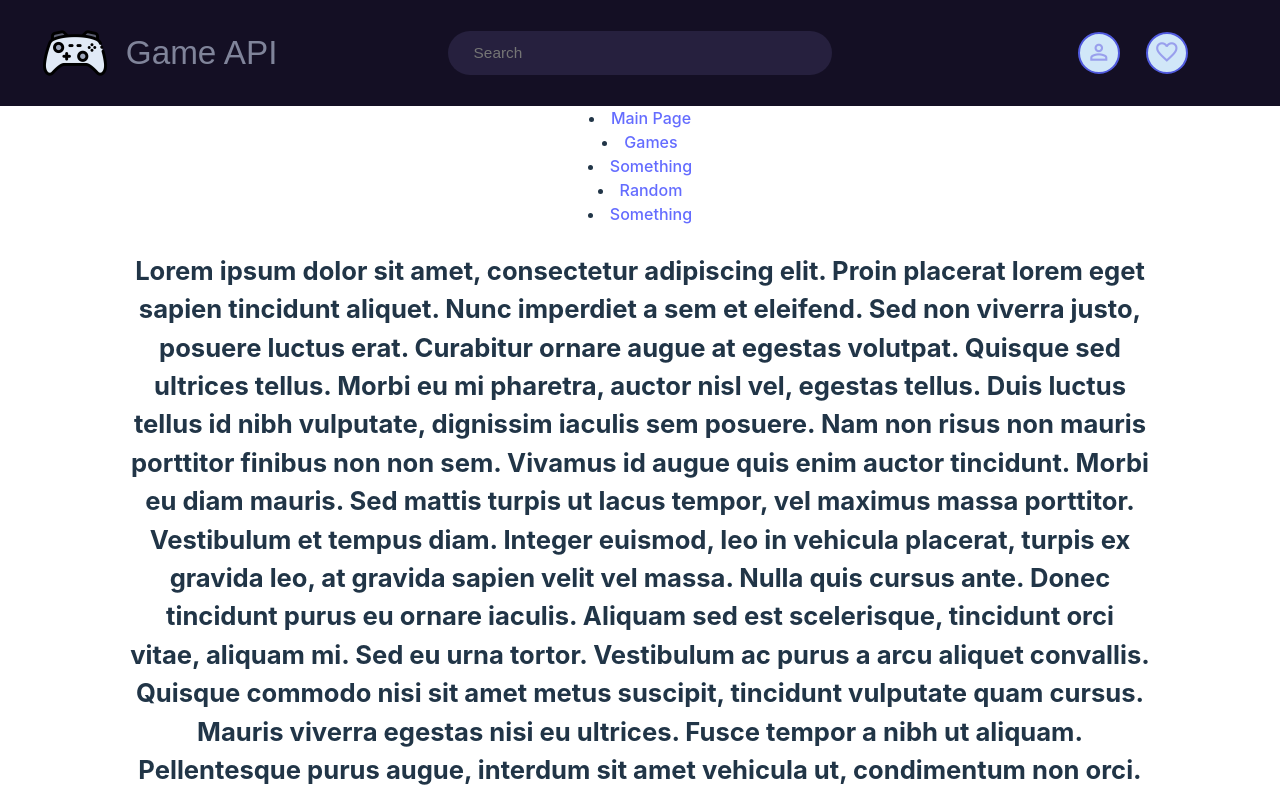
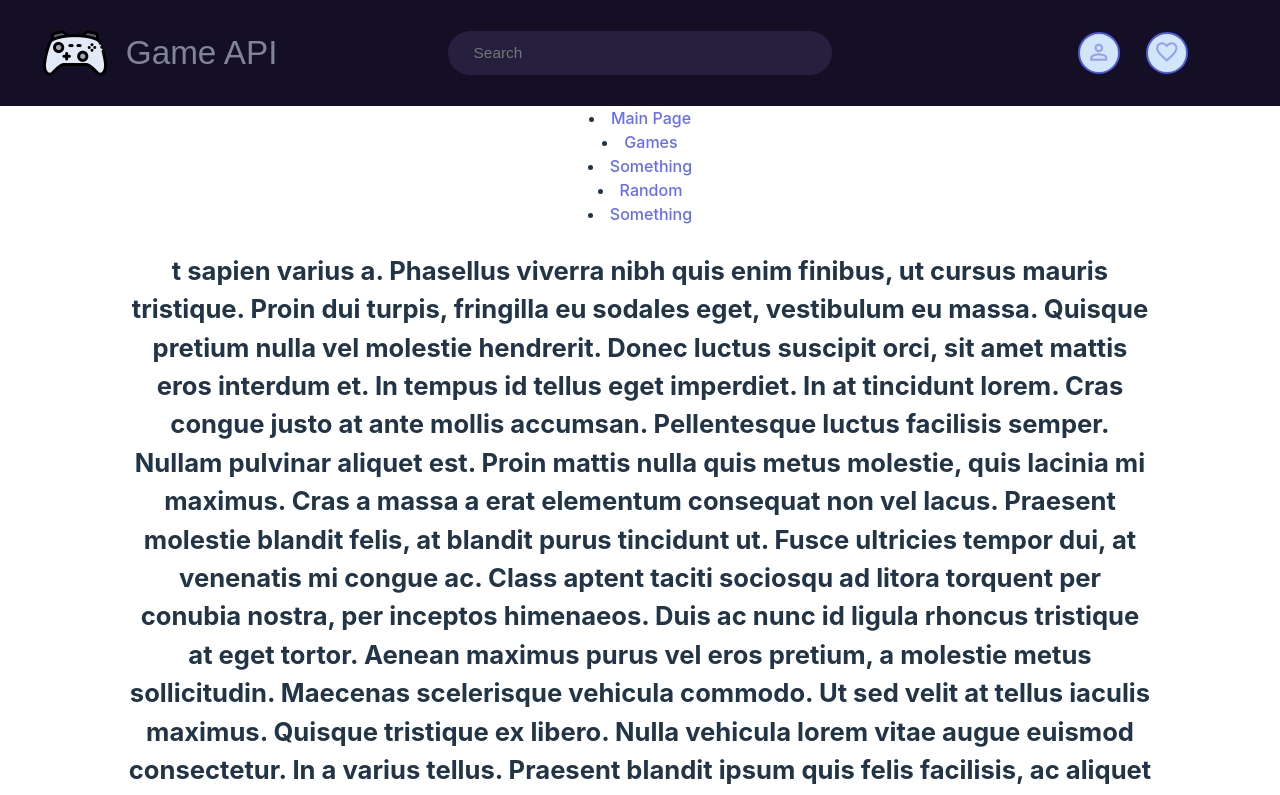
Before and after one commit to Eduard4002/steam-API-project, a React (Vite) app: page / in a window 1280 px wide. Shown: the top 795 px of the page. Built offline with nearby package versions, Linux system fonts and the light colour scheme.

Commit message:
Removing HALF of all yes very good i think is yes. 	modified:   src/App.jsx

```diff
--- a/src/App.jsx
+++ b/src/App.jsx
@@ -6,29 +6,7 @@ function App() {
   return (
     <>
       <h5>
-        Lorem ipsum dolor sit amet, consectetur adipiscing elit. Proin placerat
-        lorem eget sapien tincidunt aliquet. Nunc imperdiet a sem et eleifend.
-        Sed non viverra justo, posuere luctus erat. Curabitur ornare augue at
-        egestas volutpat. Quisque sed ultrices tellus. Morbi eu mi pharetra,
-        auctor nisl vel, egestas tellus. Duis luctus tellus id nibh vulputate,
-        dignissim iaculis sem posuere. Nam non risus non mauris porttitor
-        finibus non non sem. Vivamus id augue quis enim auctor tincidunt. Morbi
-        eu diam mauris. Sed mattis turpis ut lacus tempor, vel maximus massa
-        porttitor. Vestibulum et tempus diam. Integer euismod, leo in vehicula
-        placerat, turpis ex gravida leo, at gravida sapien velit vel massa.
-        Nulla quis cursus ante. Donec tincidunt purus eu ornare iaculis. Aliquam
-        sed est scelerisque, tincidunt orci vitae, aliquam mi. Sed eu urna
-        tortor. Vestibulum ac purus a arcu aliquet convallis. Quisque commodo
-        nisi sit amet metus suscipit, tincidunt vulputate quam cursus. Mauris
-        viverra egestas nisi eu ultrices. Fusce tempor a nibh ut aliquam.
-        Pellentesque purus augue, interdum sit amet vehicula ut, condimentum non
-        orci. Ut rhoncus leo vitae laoreet tristique. Suspendisse lobortis
-        varius quam, sit amet gravida ex sollicitudin sed. Donec malesuada
-        sagittis rutrum. Sed id ex bibendum, laoreet urna sed, dapibus libero.
-        Nulla diam diam, pretium vel eleifend sed, tempus eu justo. Donec
-        ullamcorper aliquet hendrerit. Nulla facilisi. Vestibulum in lorem vitae
-        elit tempor pulvinar. Pellentesque sodales eleifend justo, at aliquet
-        sapien varius a. Phasellus viverra nibh quis enim finibus, ut cursus
+        t sapien varius a. Phasellus viverra nibh quis enim finibus, ut cursus
         mauris tristique. Proin dui turpis, fringilla eu sodales eget,
         vestibulum eu massa. Quisque pretium nulla vel molestie hendrerit. Donec
         luctus suscipit orci, sit amet mattis eros interdum et. In tempus id
```
